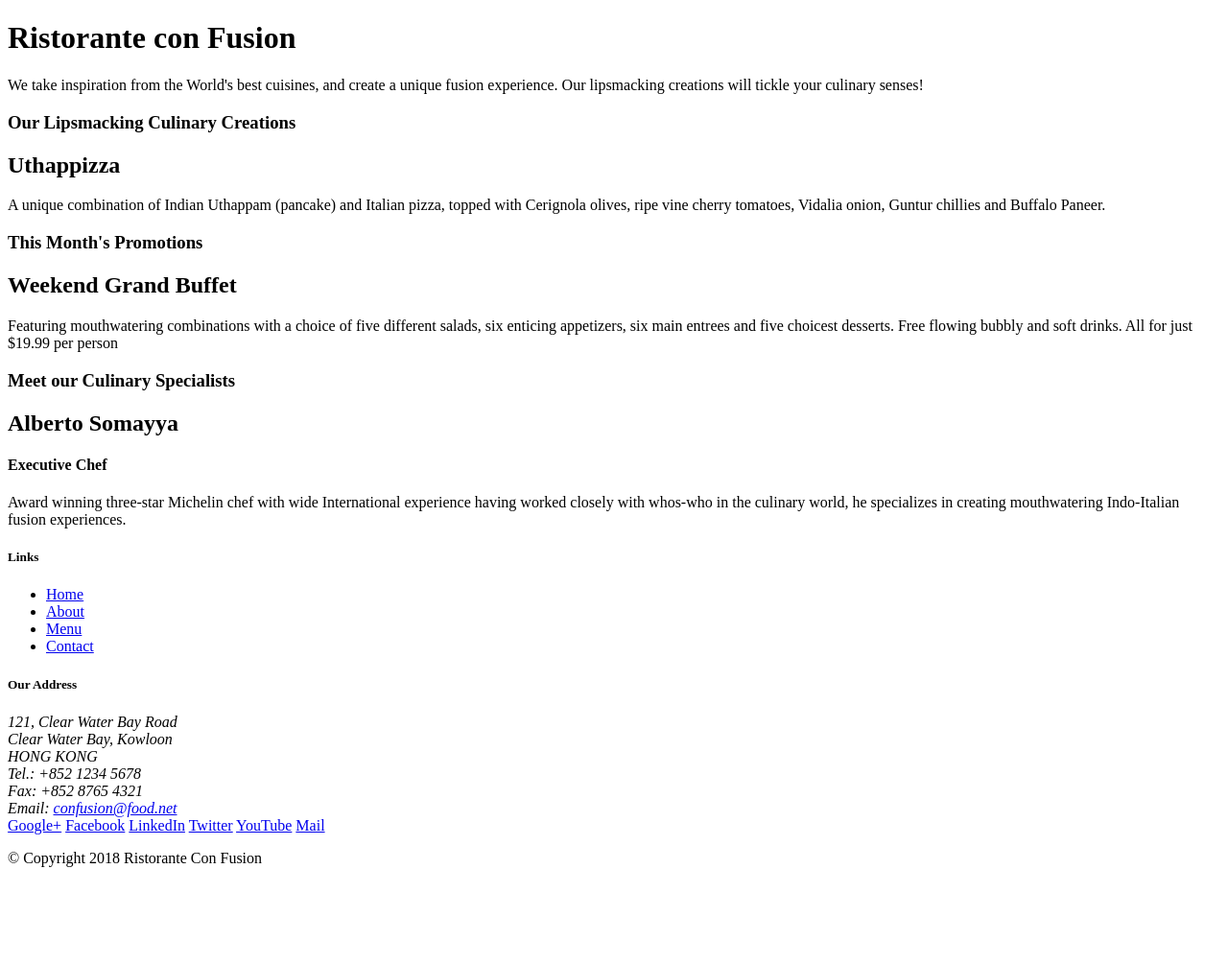
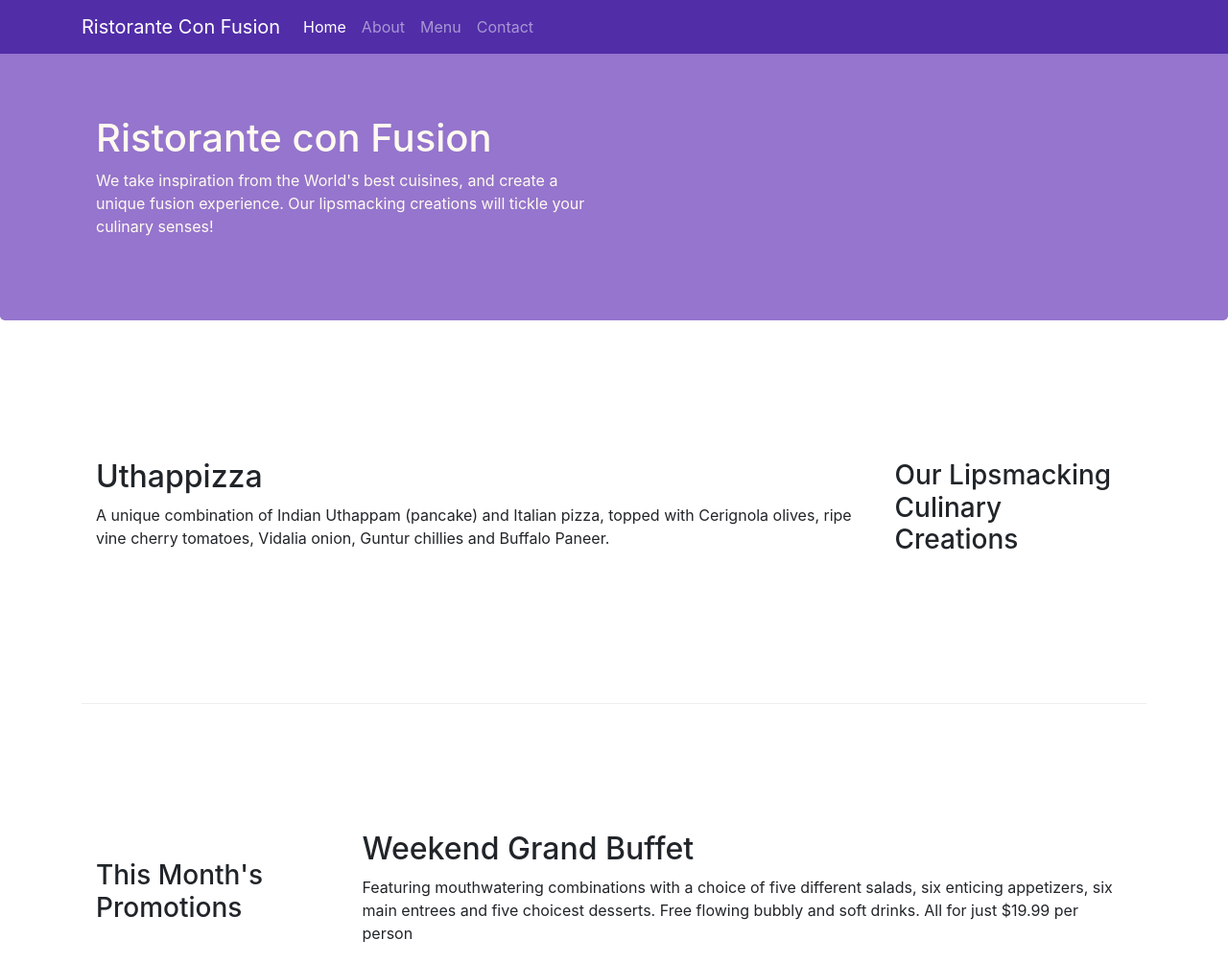
Before and after one commit to Yoshani/Front-End-Web-UI-Frameworks-and-Tools-Bootstrap-4, a website: page index.html in a window 1280 px wide. Shown: the top 1004 px of the page at 96% size. Before the commit the page ends 920 px from the top, so only its background shows below. Drawn offline with nearby package versions, Linux system fonts and the light colour scheme.

Commit message:
navbar and breadcrumb

```diff
--- /dev/null
+++ b/css/styles.css
@@ -0,0 +1,39 @@
+body{
+    padding:50px 0px 0px 0px;
+    z-index:0;
+}
+
+.navbar-dark {
+    background-color: #512DA8;
+}
+
+.row-header{
+    margin:0px auto;
+    padding:0px;
+}
+
+.row-content {
+    margin:0px auto;
+    padding: 50px 0px 50px 0px;
+    border-bottom: 1px ridge;
+    min-height:400px;
+}
+
+.footer{
+    background-color: #D1C4E9;
+    margin:0px auto;
+    padding: 20px 0px 20px 0px;
+}
+
+.jumbotron {
+    padding:70px 30px 70px 30px;
+    margin:0px auto;
+    background: #9575CD ;
+    color:floralwhite;
+}
+
+address{
+    font-size:80%;
+    margin:0px;
+    color:#0f0f0f;
+}
--- a/index.html
+++ b/index.html
@@ -2,71 +2,96 @@
 <html lang="en">
 
 <head>
+     <!-- Required meta tags always come first -->
+     <meta charset="utf-8">
+     <meta name="viewport" content="width=device-width, initial-scale=1, shrink-to-fit=no">
+     <meta http-equiv="x-ua-compatible" content="ie=edge">
+
+     <!-- Bootstrap CSS -->
+     <link rel="stylesheet" href="node_modules/bootstrap/dist/css/bootstrap.min.css">
+     <link href="css/styles.css" rel="stylesheet">
     <title>Ristorante Con Fusion</title>
+
 </head>
 
 <body>
+    <nav class="navbar navbar-dark navbar-expand-sm fixed-top">
+        <div class="container">
+           <a class="navbar-brand" href="#">Ristorante Con Fusion</a>
+                <div class="collapse navbar-collapse" id="Navbar">
+                    <ul class="navbar-nav mr-auto">
+                        <li class="nav-item active"><a class="nav-link" href="#">Home</a></li>
+                        <li class="nav-item"><a class="nav-link" href="./aboutus.html">About</a></li>
+                        <li class="nav-item"><a class="nav-link" href="#">Menu</a></li>
+                        <li class="nav-item"><a class="nav-link" href="#">Contact</a></li>
+                    </ul>
+                </div>
+        </div>
+        <button class="navbar-toggler" type="button" data-toggle="collapse" data-target="#Navbar">
+            <span class="navbar-toggler-icon"></span>
+        </button>
+    </nav>
 
-    <header>
-        <div>
-            <div>
-                <div>
+    <header class="jumbotron">
+        <div class="container">
+            <div class="row row-header">
+                <div class="col-12 col-sm-6">
                     <h1>Ristorante con Fusion</h1>
-                    <p>We take inspiration from the World's best cuisines, and create a unique fusion experience. Our lipsmacking creations will tickle your culinary senses!</p>
+                    <p class="d-none d-sm-block">We take inspiration from the World's best cuisines, and create a unique fusion experience. Our lipsmacking creations will tickle your culinary senses!</p>
                 </div>
-                <div>
+                <div class="col-12 col-sm">
                 </div>
             </div>
         </div>
     </header>
 
-    <div>
-        <div>
-            <div>
+    <div class="container">
+        <div class="row row-content align-items-center">
+            <div class="col-12 col-sm-4 order-sm-last col-md-3">
                 <h3>Our Lipsmacking Culinary Creations</h3>
             </div>
-            <div>
+            <div class="col col-sm order-sm-first col-md">
                 <h2>Uthappizza</h2>
-                <p>A unique combination of Indian Uthappam (pancake) and Italian pizza, topped with Cerignola olives, ripe vine cherry tomatoes, Vidalia onion, Guntur chillies and Buffalo Paneer.</p>
+                <p class="d-none d-sm-block">A unique combination of Indian Uthappam (pancake) and Italian pizza, topped with Cerignola olives, ripe vine cherry tomatoes, Vidalia onion, Guntur chillies and Buffalo Paneer.</p>
             </div>
         </div>
 
 
-        <div>
-            <div>
+        <div class="row row-content align-items-center">
+            <div class="col-12 col-sm-4 col-md-3">
                 <h3>This Month's Promotions</h3>
             </div>
-            <div>
+            <div class="col col-sm col-md">
                 <h2>Weekend Grand Buffet</h2>
-                <p>Featuring mouthwatering combinations with a choice of five different salads, six enticing appetizers, six main entrees and five choicest desserts. Free flowing bubbly and soft drinks. All for just $19.99 per person </p>
+                <p class="d-none d-sm-block">Featuring mouthwatering combinations with a choice of five different salads, six enticing appetizers, six main entrees and five choicest desserts. Free flowing bubbly and soft drinks. All for just $19.99 per person </p>
             </div>
         </div>
 
-        <div>
-            <div>
+        <div class="row row-content align-items-center">
+            <div class="col-12 col-sm-4 order-sm-last col-md-3">
                 <h3>Meet our Culinary Specialists</h3>
             </div>
-            <div>
+            <div class="col col-sm order-sm-first col-md">
                 <h2>Alberto Somayya</h2>
                 <h4>Executive Chef</h4>
-                <p>Award winning three-star Michelin chef with wide International experience having worked closely with whos-who in the culinary world, he specializes in creating mouthwatering Indo-Italian fusion experiences. </p>
+                <p class="d-none d-sm-block">Award winning three-star Michelin chef with wide International experience having worked closely with whos-who in the culinary world, he specializes in creating mouthwatering Indo-Italian fusion experiences. </p>
             </div>
         </div>
     </div>
 
-    <footer>
-        <div>
-            <div>
-                <div>
+    <footer class="footer">
+        <div class="container">
+            <div class="row">
+                <div class="col-4 offset-1 col-sm-2">
                     <h5>Links</h5>
-                    <ul>
+                    <ul class="list-unstyled">
                         <li><a href="#">Home</a></li>
                         <li><a href="#">About</a></li>
                         <li><a href="#">Menu</a></li>
                         <li><a href="#">Contact</a></li>
                     </ul>
                 </div>
-                <div>
+                <div class="col-7 col-sm-5">
                     <h5>Our Address</h5>
                     <address>
 		              121, Clear Water Bay Road<br>
@@ -77,8 +102,8 @@
 		              Email: <a href="mailto:confusion@food.net">confusion@food.net</a>
 		           </address>
                 </div>
-                <div>
-                    <div>
+                <div class="col-12 col-sm-4 align-self-center">
+                    <div class="text-center">
                         <a href="http://google.com/+">Google+</a>
                         <a href="http://www.facebook.com/profile.php?id=">Facebook</a>
                         <a href="http://www.linkedin.com/in/">LinkedIn</a>
@@ -88,14 +113,19 @@
                     </div>
                 </div>
            </div>
-           <div>
-                <div>
+           <div class="row justify-content-center">
+                <div class="col-auto">
                     <p>© Copyright 2018 Ristorante Con Fusion</p>
                 </div>
            </div>
         </div>
     </footer>
 
+        <!-- jQuery first, then Popper.js, then Bootstrap JS. -->
+        <script src="node_modules/jquery/dist/jquery.slim.min.js"></script>
+        <script src="node_modules/popper.js/dist/umd/popper.min.js"></script>
+        <script src="node_modules/bootstrap/dist/js/bootstrap.min.js"></script>
+
 </body>
 
 </html>
```
Also changed, not shown: aboutus.html (added, +134 -0 lines), assignments/assignment 1/sm-xl view.png (added), assignments/assignment 1/xs-view.png (added), assignments/assignment 1/xs-view2.png (added).
